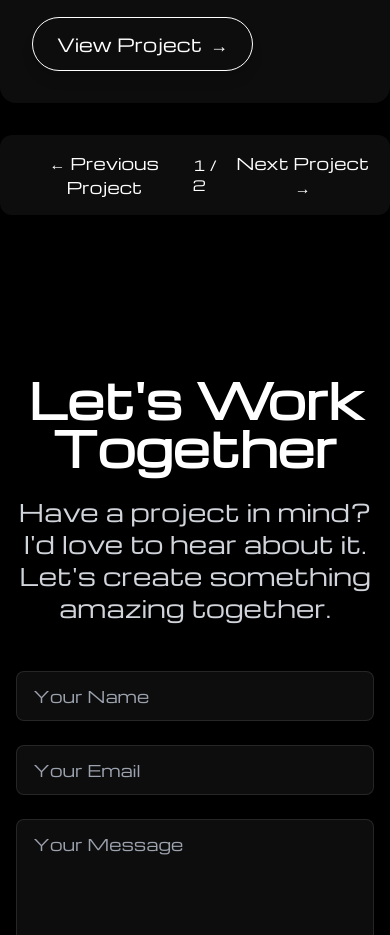
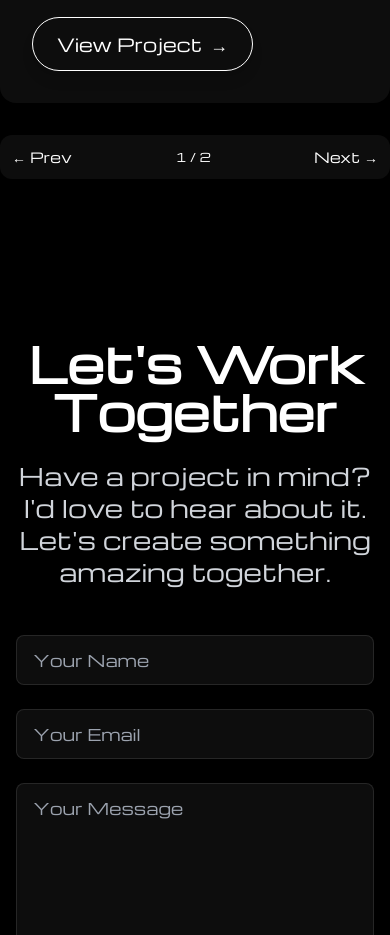
Before and after one commit to jayp927/Portfolio2, a Next.js app: page / in a window 390 px wide. Shown: the part 3940-4875 px from the top of the page. Built offline with nearby package versions, Linux system fonts and the light colour scheme.

Commit message:
responsive : project

```diff
--- a/app/components/Projects.tsx
+++ b/app/components/Projects.tsx
@@ -209,24 +209,26 @@ const Projects = () => {
             initial="hidden"
             animate="visible"
             variants={contentVariants}
-            className="flex justify-between items-center bg-white/5 backdrop-blur-sm rounded-xl p-4 mt-8"
+            className="flex justify-between items-center bg-white/5 backdrop-blur-sm rounded-xl p-3 sm:p-4 mt-6 sm:mt-8"
           >
             <motion.button
               variants={contentVariants}
               onClick={prevProject}
-              className="text-white hover:text-yellow-400 transition-colors"
+              className="text-white hover:text-yellow-400 transition-colors text-sm sm:text-base whitespace-nowrap"
             >
-              ← Previous Project
+              <span className="hidden sm:inline">← Previous Project</span>
+              <span className="sm:hidden">← Prev</span>
             </motion.button>
-            <motion.span variants={contentVariants} className="text-white text-sm">
+            <motion.span variants={contentVariants} className="text-white text-xs sm:text-sm">
               {currentProjectIndex + 1} / {projects.length}
             </motion.span>
             <motion.button
               variants={contentVariants}
               onClick={nextProject}
-              className="text-white hover:text-yellow-400 transition-colors"
+              className="text-white hover:text-yellow-400 transition-colors text-sm sm:text-base whitespace-nowrap"
             >
-              Next Project →
+              <span className="hidden sm:inline">Next Project →</span>
+              <span className="sm:hidden">Next →</span>
             </motion.button>
           </motion.div>
         </motion.div>
```
